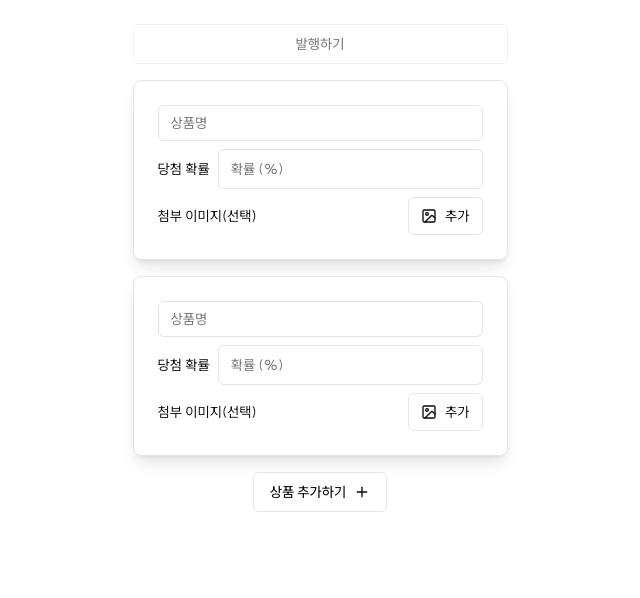
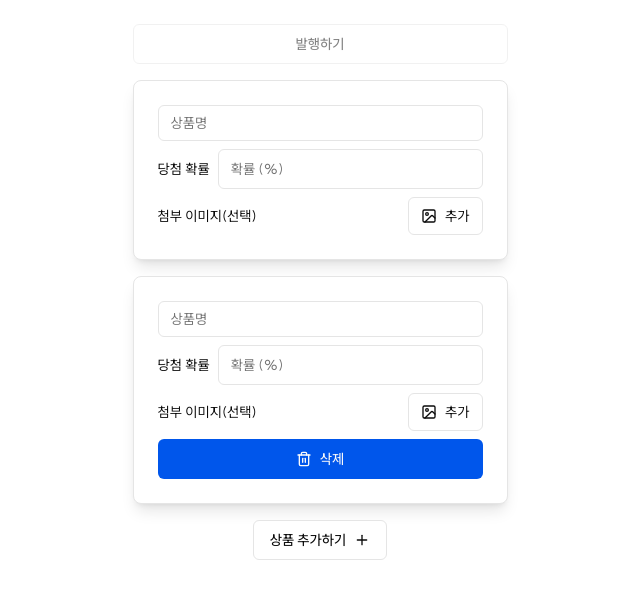
Before and after one commit to kim-taewoo/surveygacha, a Next.js app: page /new/reward in a window 1280 px wide. Both pictures are taken after a click on the button "상품 추가하기". Shown: the top 598 px of the page, without its empty margins (320-960 px from the left). Built offline with nearby package versions, Linux system fonts and the light colour scheme.

Commit message:
fix: 개별 삭제 버튼 조건 수정

```diff
--- a/src/features/reward/components/rewardContainer.tsx
+++ b/src/features/reward/components/rewardContainer.tsx
@@ -1,13 +1,13 @@
 "use client";
 
-import { ArrowLeft, ImageIcon, Plus, Trash2 } from "lucide-react";
+import { ImageIcon, Plus, Trash2 } from "lucide-react";
 import Image from "next/image";
 import { useRouter } from "next/navigation";
 import { useEffect, useState } from "react";
 import uuid from "react-uuid";
 
 import { Button } from "@/components/ui/button";
-import { Card, CardHeader, CardTitle, CardContent } from "@/components/ui/card";
+import { Card, CardContent } from "@/components/ui/card";
 import { Input } from "@/components/ui/input";
 
 type Reward = {
@@ -45,6 +45,11 @@ export const RewardContainer = () => {
 
   const removeReward = (index: number) => {
     setRewards(rewards.filter((_, i) => i !== index));
+    const updatedRewards = savedRewards.filter((_, i) => i !== index);
+    setSavedRewards(updatedRewards);
+
+    // localStorage 업데이트
+    localStorage.setItem("savedRewards", JSON.stringify(updatedRewards));
   };
 
   const updateReward = (
@@ -155,6 +160,17 @@ export const RewardContainer = () => {
                     </label>
                   </div>
                 </div>
+                {
+                  rewards.length > 1 && index !== 0 && (
+                    <Button
+                      type="button"
+                      onClick={() => removeReward(index)}
+                    >
+                      <Trash2 />
+                      삭제
+                    </Button>
+                  )
+                }
 
                 {reward.image && (
                   <div className="flex w-[375px] flex-col items-center rounded">
@@ -182,63 +198,13 @@ export const RewardContainer = () => {
         ))}
       </form>
 
-      {/* {savedRewards.length > 0 && (
-        <Card>
-          <CardContent className="pt-4">
-            <ul className="mt-4 space-y-2">
-              {savedRewards.map((reward, index) => (
-                <li key={index} className="flex flex-col text-gray-700">
-                  <Input
-                    value={reward.name || ""}
-                    onChange={e => updateReward(index, "name", e.target.value)}
-                  />
-                  <div className="flex items-center gap-2">
-                    <span className="flex h-10 w-24 items-center justify-center border-gray-200 text-sm">
-                      당첨 확률
-                    </span>
-                    <Input
-                      type="number"
-                      value={reward.probability || ""}
-                      onChange={e => updateReward(index, "probability", e.target.value)}
-                      min="0"
-                      max="100"
-                      step="1"
-                      className="flex-1 rounded-md border border-gray-300"
-                    />
-                  </div>
-
-                  {reward.image && reward.image instanceof File && (
-                    <div className="flex w-[375px] flex-col items-center rounded">
-                      <img
-                        src={URL.createObjectURL(reward.image)}
-                        alt="미리보기"
-                        className="size-32 rounded object-cover"
-                      />
-                      <Button
-                        type="button"
-                        variant="destructive"
-                        size="icon"
-                        onClick={() => updateReward(index, "image", null)}
-                        className="text-red-500 hover:text-red-700"
-                      >
-                        <Trash2 />
-                      </Button>
-                    </div>
-                  )}
-
-                </li>
-              ))}
-            </ul>
-          </CardContent>
-        </Card>
-      )} */}
-
       <div className="flex w-full justify-center">
         <Button type="button" onClick={addReward} variant="outline">
           상품 추가하기
           {" "}
           <Plus />
         </Button>
+
       </div>
 
     </div>
```
